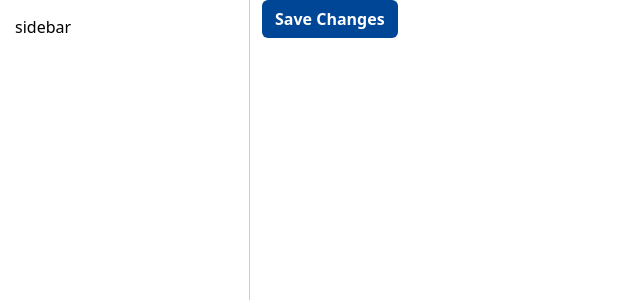
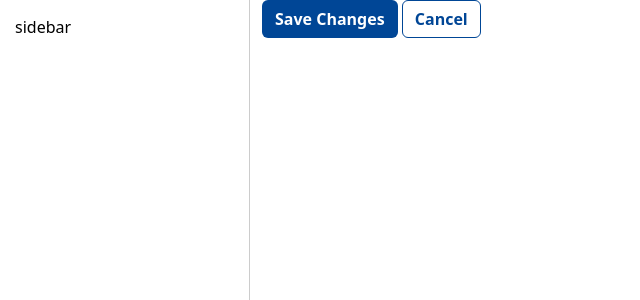
Before and after one commit to Camelia03/portofolio-project-4, a Django app: template templates/thread_edit.html in a window 1280 px wide. Shown: the part 110-410 px from the top of the page, without its empty margins (0-640 px from the left). Run offline with Django 3.2, Linux system fonts and the light colour scheme; the template is opened without the code that fills it, so the values that code supplies are empty; some libraries are stand-ins or nearby versions.

Commit message:
Add cancel button to edit post

```diff
--- a/templates/thread_edit.html
+++ b/templates/thread_edit.html
@@ -8,6 +8,7 @@
     {% csrf_token %}
     {{ form | crispy }}
     <button type="submit" class="btn forum-btn-primary text-bold btn-md">Save Changes</button>
+    <a href="{% url 'thread_detail' object.pk %}"><button class="btn forum-btn-secondary text-bold">Cancel</button></a>
 
 </form>
 
```
